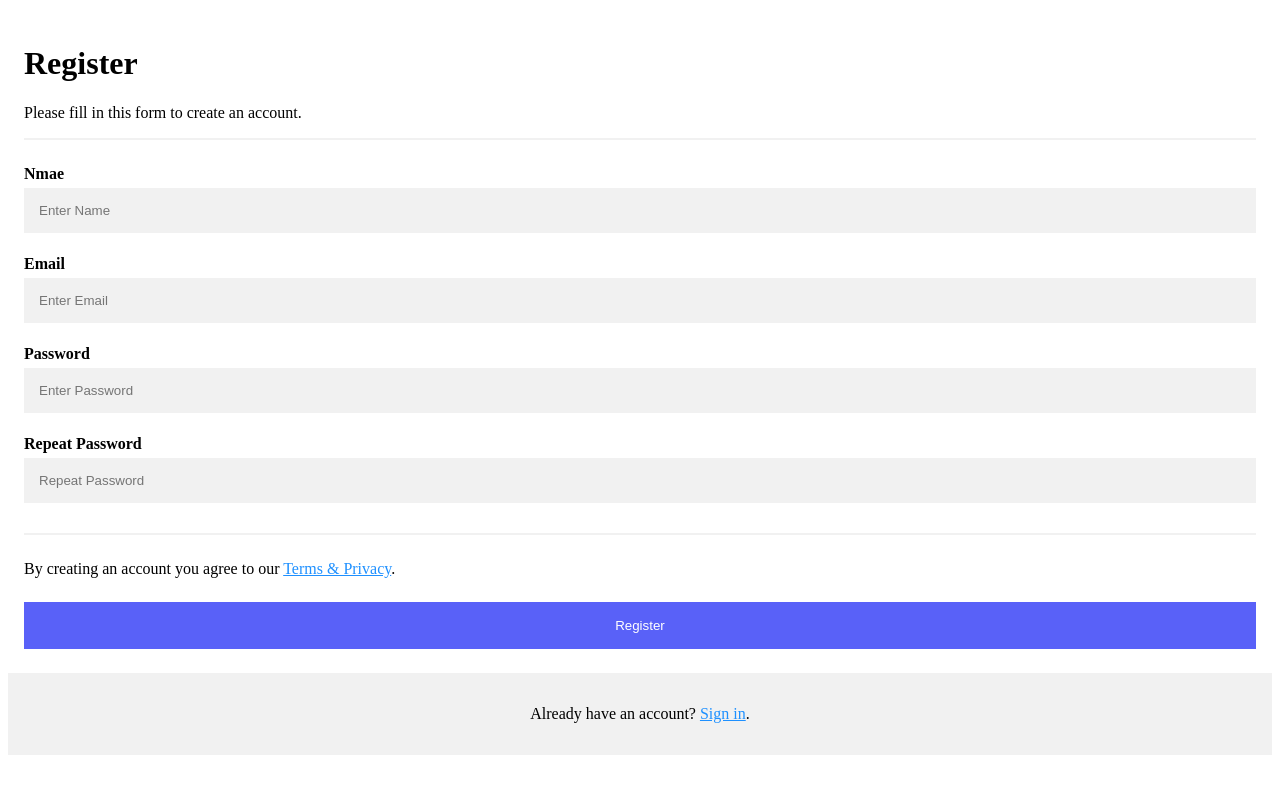
After one commit to ochirKH/online-shop11, a PHP site: page /get_registration.php in a window 1280 px wide. The commit adds this page. Run offline with PHP 8.4, Linux system fonts and the light colour scheme.

Commit message:
add valiadate

```diff
--- a/docker-compose.yml
+++ b/docker-compose.yml
@@ -19,6 +19,6 @@ services:
     environment:
       - POSTGRES_USER=${DB_USER}
       - POSTGRES_PASSWORD=${DB_PASSWORD}
-      - POSTGRES_DB=${DB_USER}
+      - POSTGRES_DB=${DB_NAME}
     ports:
       - "54322:5432"
--- /dev/null
+++ b/src/public/get_registration.php
@@ -0,0 +1,86 @@
+<form action="handle_registration.php" method="POST">
+    <div class="container">
+        <h1>Register</h1>
+        <p>Please fill in this form to create an account.</p>
+        <hr>
+
+        <label for="name"><b>Nmae</b></label>
+        <input type="text" placeholder="Enter Name" name="name" id="name" required>
+
+        <label for="email"><b>Email</b></label>
+        <input type="text" placeholder="Enter Email" name="email" id="email" required>
+
+        <label for="psw"><b>Password</b></label>
+        <input type="password" placeholder="Enter Password" name="psw" id="psw" required>
+
+        <label for="psw-repeat"><b>Repeat Password</b></label>
+        <input type="password" placeholder="Repeat Password" name="psw-repeat" id="psw-repeat" required>
+        <hr>
+
+        <p>By creating an account you agree to our <a href="#">Terms & Privacy</a>.</p>
+        <button type="submit" class="registerbtn">Register</button>
+    </div>
+
+    <div class="container signin">
+        <p>Already have an account? <a href="#">Sign in</a>.</p>
+    </div>
+</form>
+
+<style>
+    {
+        box-sizing: border-box
+    }
+
+    /* Add padding to containers */
+    .container {
+        padding: 16px;
+    }
+
+    /* Full-width input fields */
+    input[type=text], input[type=password] {
+        width: 100%;
+        padding: 15px;
+        margin: 5px 0 22px 0;
+        display: inline-block;
+        border: none;
+        background: #f1f1f1;
+    }
+
+    input[type=text]:focus, input[type=password]:focus {
+        background-color: #ddd;
+        outline: none;
+    }
+
+    /* Overwrite default styles of hr */
+    hr {
+        border: 1px solid #f1f1f1;
+        margin-bottom: 25px;
+    }
+
+    /* Set a style for the submit/register button */
+    .registerbtn {
+        background-color: #4850f8;
+        color: white;
+        padding: 16px 20px;
+        margin: 8px 0;
+        border: none;
+        cursor: pointer;
+        width: 100%;
+        opacity: 0.9;
+    }
+
+    .registerbtn:hover {
+        opacity: 1;
+    }
+
+    /* Add a blue text color to links */
+    a {
+        color: dodgerblue;
+    }
+
+    /* Set a grey background color and center the text of the "sign in" section */
+    .signin {
+        background-color: #f1f1f1;
+        text-align: center;
+    }
+</style>
```
Also changed, not shown: src/public/handle_registration.php (added, +43 -0 lines), src/public/index.php (+4 -5 lines), 1 other file.
